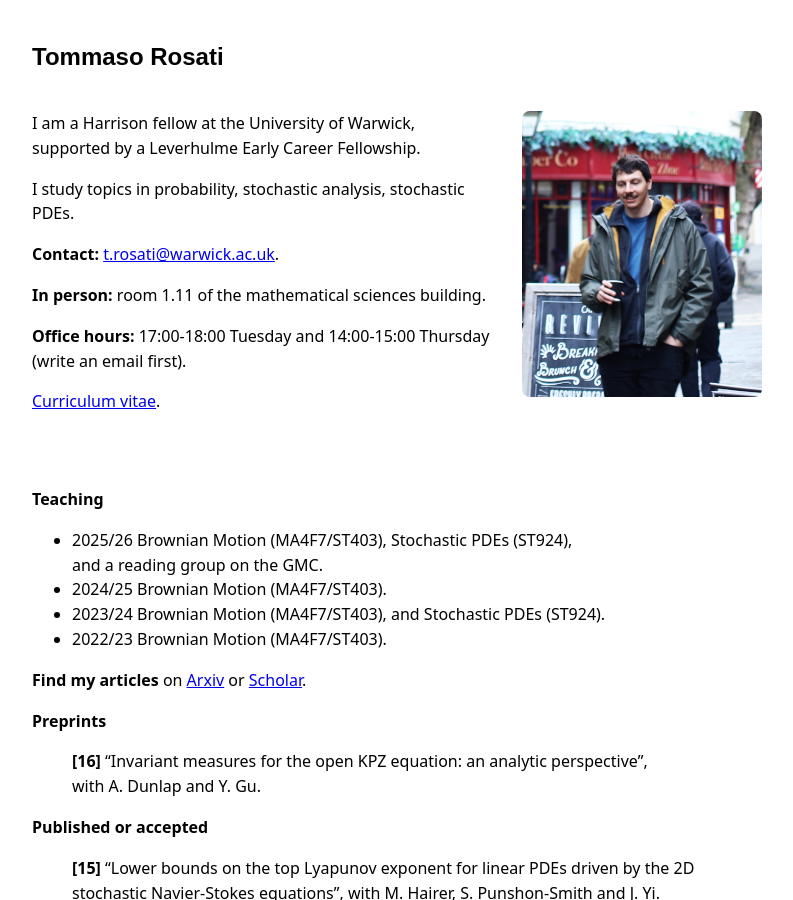
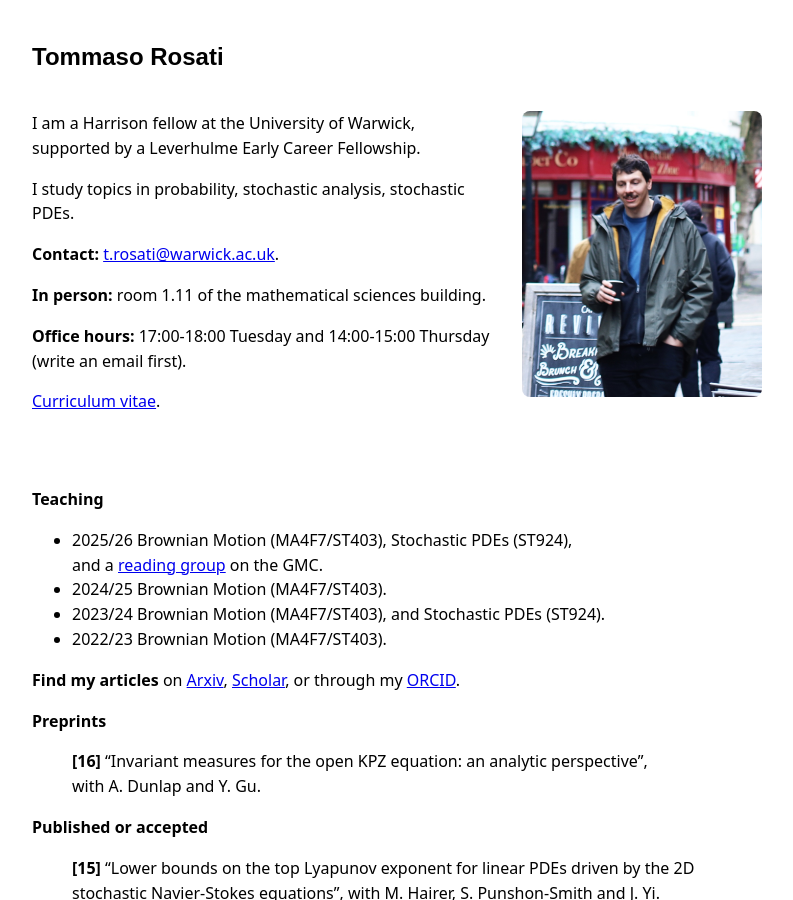
Before and after one commit to rosati-tom/rosati-tom.github.io, a Jekyll site: the page built from index.md, in a window 1280 px wide and 900 px high. Shown: the whole window, without its empty margins (243-1036 px from the left). Built offline with Jekyll 4.4.1, drawn with Linux system fonts in a browser that asks for light colours; some web fonts are replaced; our own code applies the rules of GitHub Pages for plain Markdown files.

Commit message:
Add my orcid

```diff
--- a/index.md
+++ b/index.md
@@ -29,12 +29,12 @@ first).
 
 **Teaching**
 
-* 2025/26 Brownian Motion (MA4F7/ST403), Stochastic PDEs (ST924), <br> and a reading group on the GMC.
+* 2025/26 Brownian Motion (MA4F7/ST403), Stochastic PDEs (ST924), <br> and a [reading group](/assets/gmc.md) on the GMC.
 * 2024/25 Brownian Motion (MA4F7/ST403).
 * 2023/24 Brownian Motion (MA4F7/ST403), and Stochastic PDEs (ST924).
 * 2022/23 Brownian Motion (MA4F7/ST403).
 
-**Find my articles** on [Arxiv](https://arxiv.org/search/?searchtype=author&query=Rosati%2C+T) or [Scholar](https://scholar.google.com/citations?user=Xdj6H3gAAAAJ&hl=en).
+**Find my articles** on [Arxiv](https://arxiv.org/search/?searchtype=author&query=Rosati%2C+T),  [Scholar](https://scholar.google.com/citations?user=Xdj6H3gAAAAJ&hl=en), or through my [ORCID](https://orcid.org/0000-0001-5255-6519).
 
 **Preprints**
 
```
